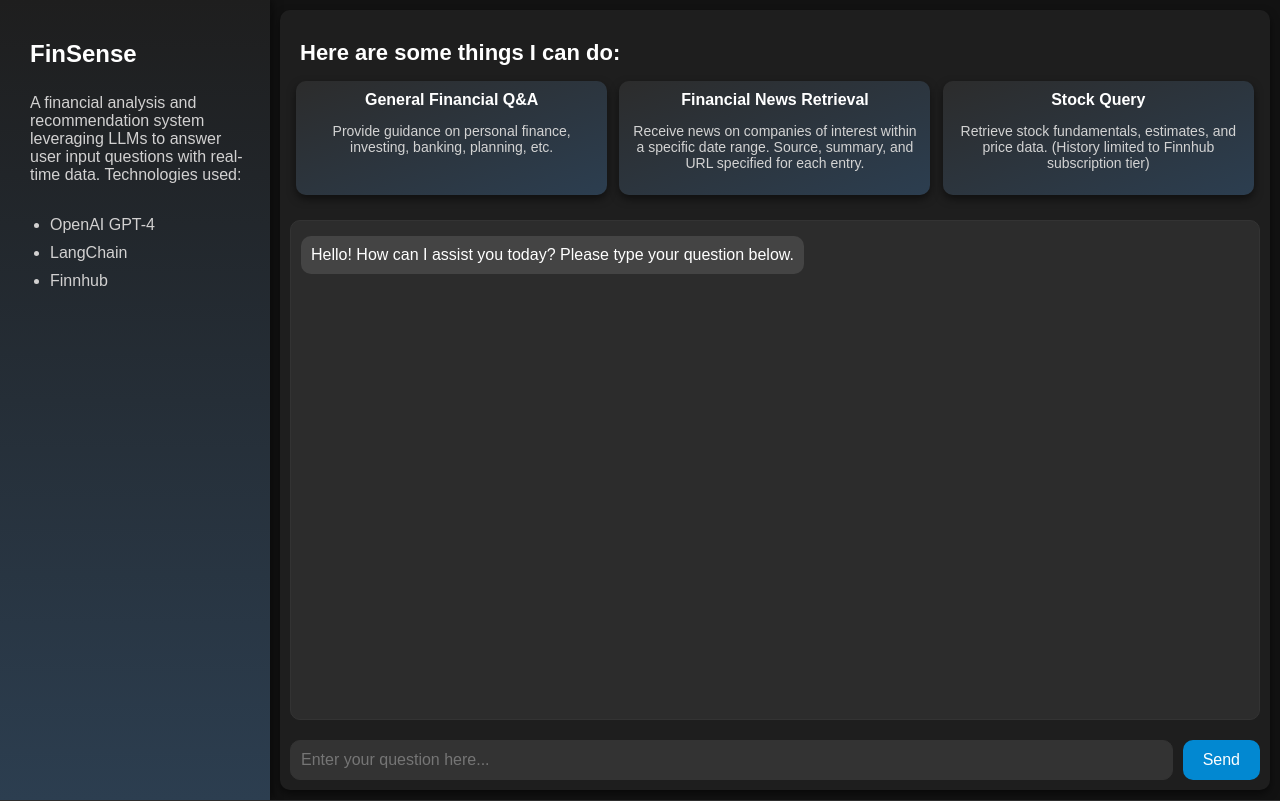
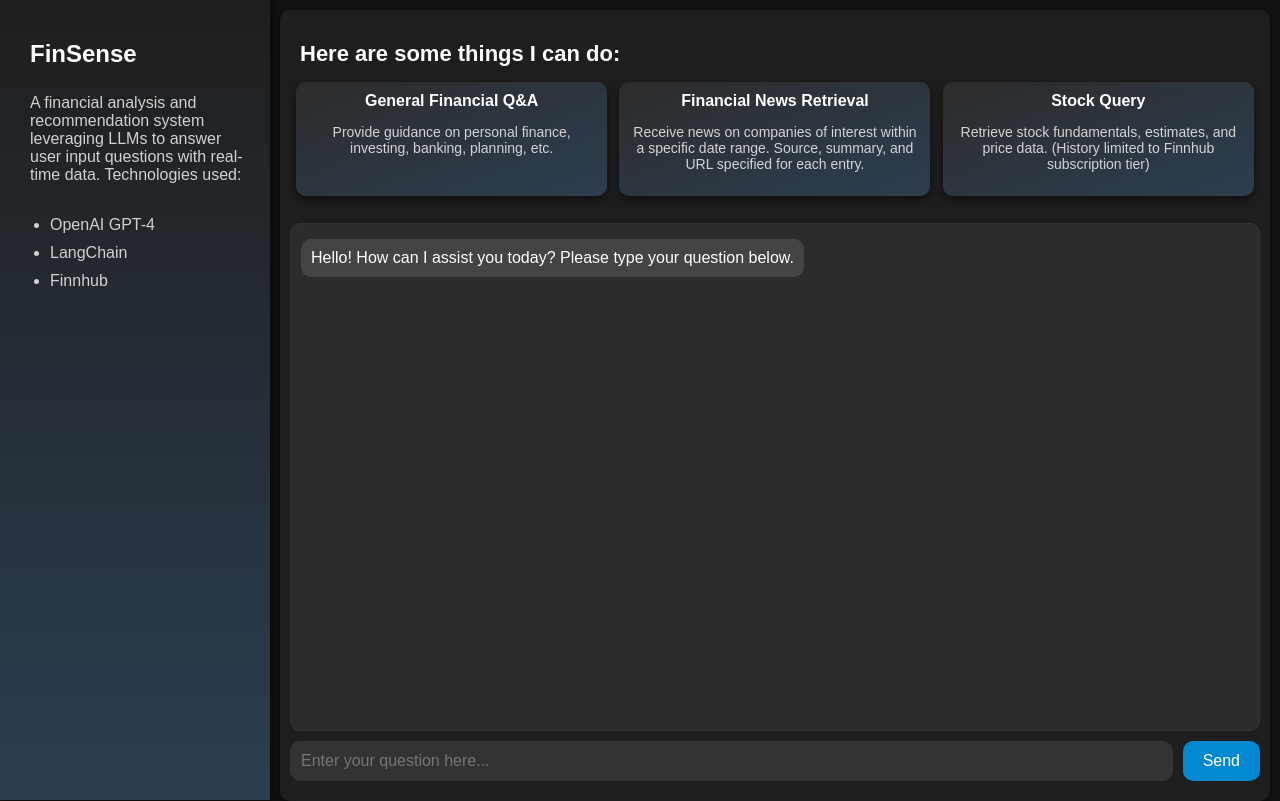
Before and after one commit to sun770311/FinSense, a Flask app: page / in a window 1280 px wide. Run offline with Flask 3, Linux system fonts and the light colour scheme.

Commit message:
fixed chatbox height shifting

```diff
--- a/templates/index.html
+++ b/templates/index.html
@@ -93,10 +93,9 @@
             overflow: hidden; /* Ensure chat-section itself doesn't overflow */
         }
         .chat-box {
-            flex: 1;
+            height: calc(100vh - 300px); /* Adjust this value as needed */
             border: 1px solid #333;
             padding: 10px;
-            margin-bottom: 20px;
             overflow-y: auto; /* Ensure scrolling is enabled */
             background: #2c2c2c;
             border-radius: 10px;
@@ -132,6 +131,7 @@
         }
         form {
             display: flex;
+            padding: 10px 0; /* Added padding to avoid overlap with chat-box */
         }
         form input[type="text"] {
             flex: 1;
```
